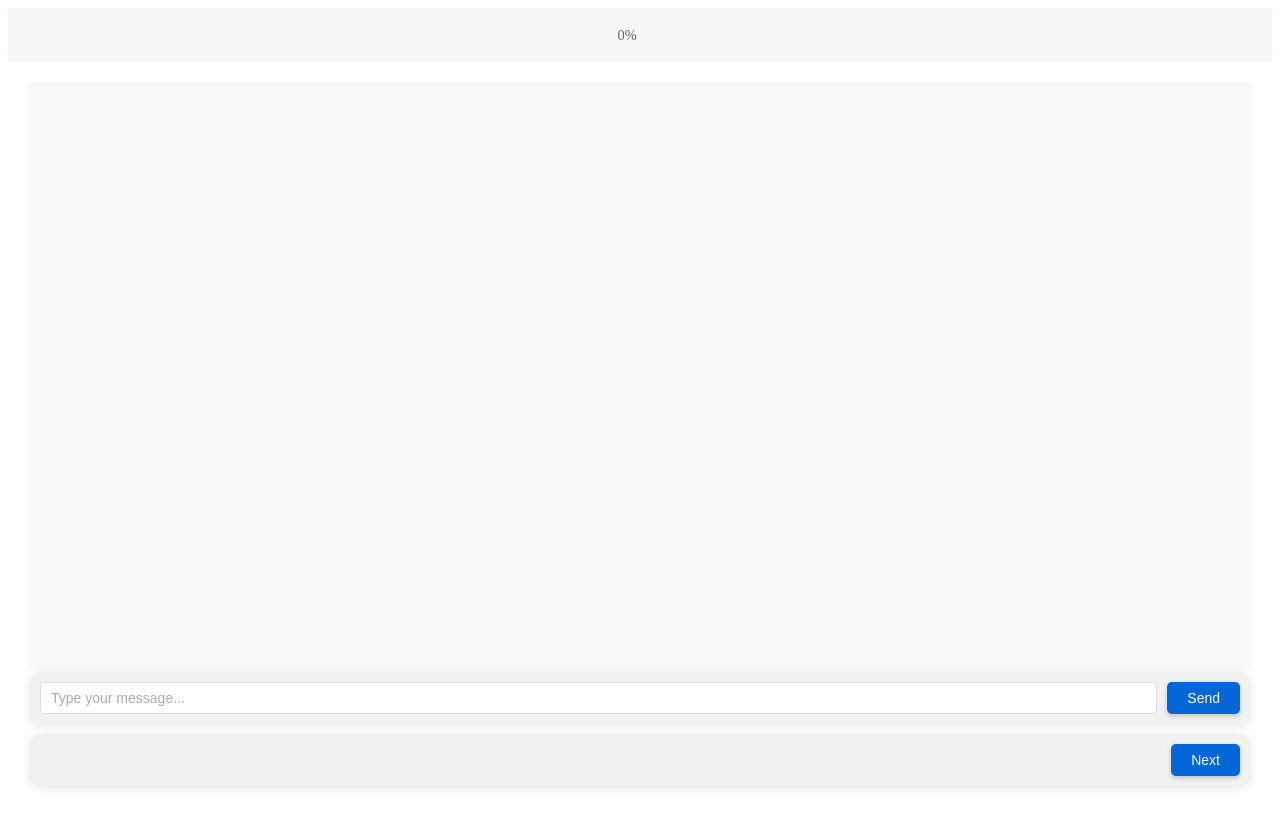
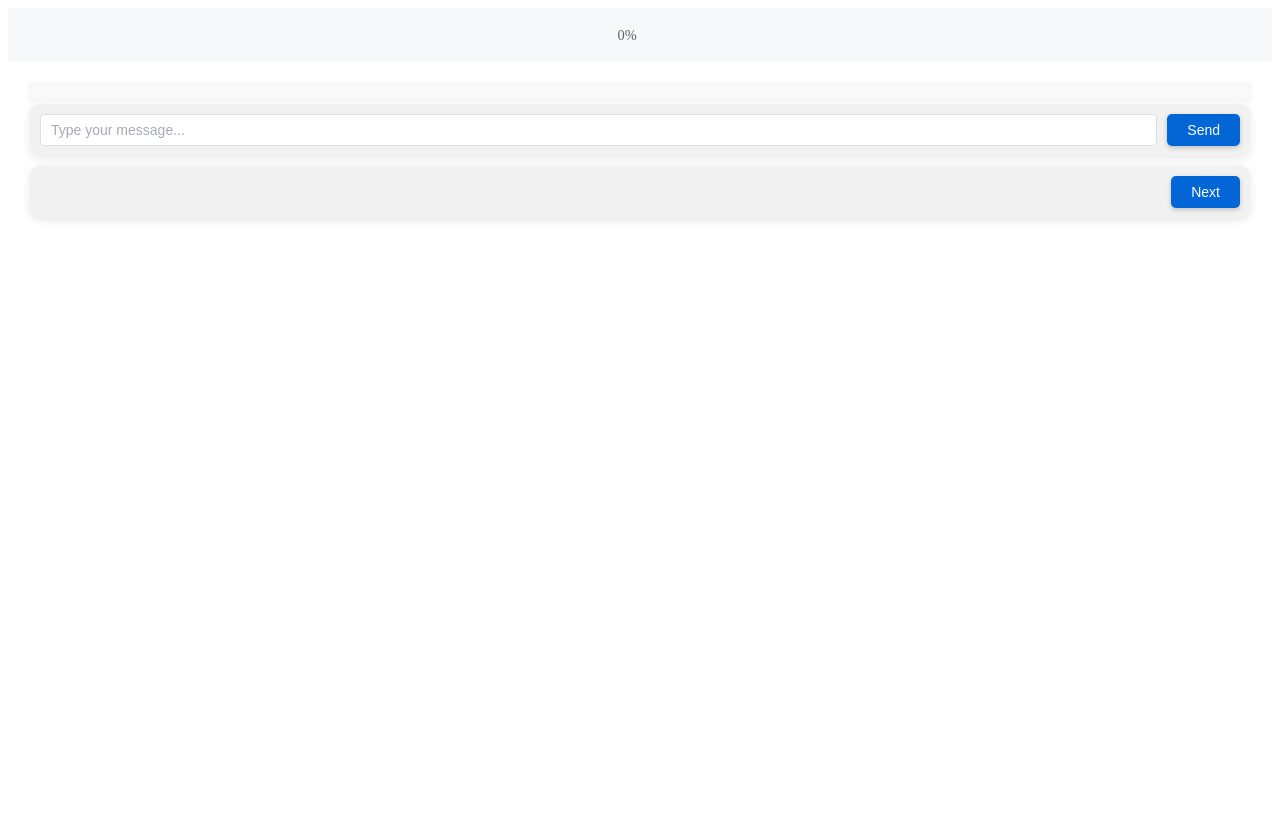
Before and after one commit to yhzhu99/OSSerCopilot, a Vue app: page / in a window 1280 px wide. Built offline with nearby package versions, Linux system fonts and the light colour scheme.

Commit message:
chore: del 100vh setting

```diff
--- a/index.html
+++ b/index.html
@@ -6,7 +6,7 @@
     <title>gh-next</title>
   </head>
   <body>
-    <div id="app"></div>
+    <div id="gh-next-container"></div>
     <script type="module" src="/src/main.js"></script>
   </body>
 </html>
--- a/src/App.vue
+++ b/src/App.vue
@@ -38,7 +38,6 @@
 .main-page {
   display: flex;
   flex-direction: column;
-    height: 100vh; /* 100% of the viewport height */
   overflow: hidden; /* Prevent scroll bars */
 }
 
@@ -57,7 +56,6 @@
   background-color: #ffffff;
   display: flex;
   flex-direction: column;
-    justify-content: center; /* Center content vertically */
 }
 </style>
 
```
Lines whose indentation alone changed are shown as unchanged.
